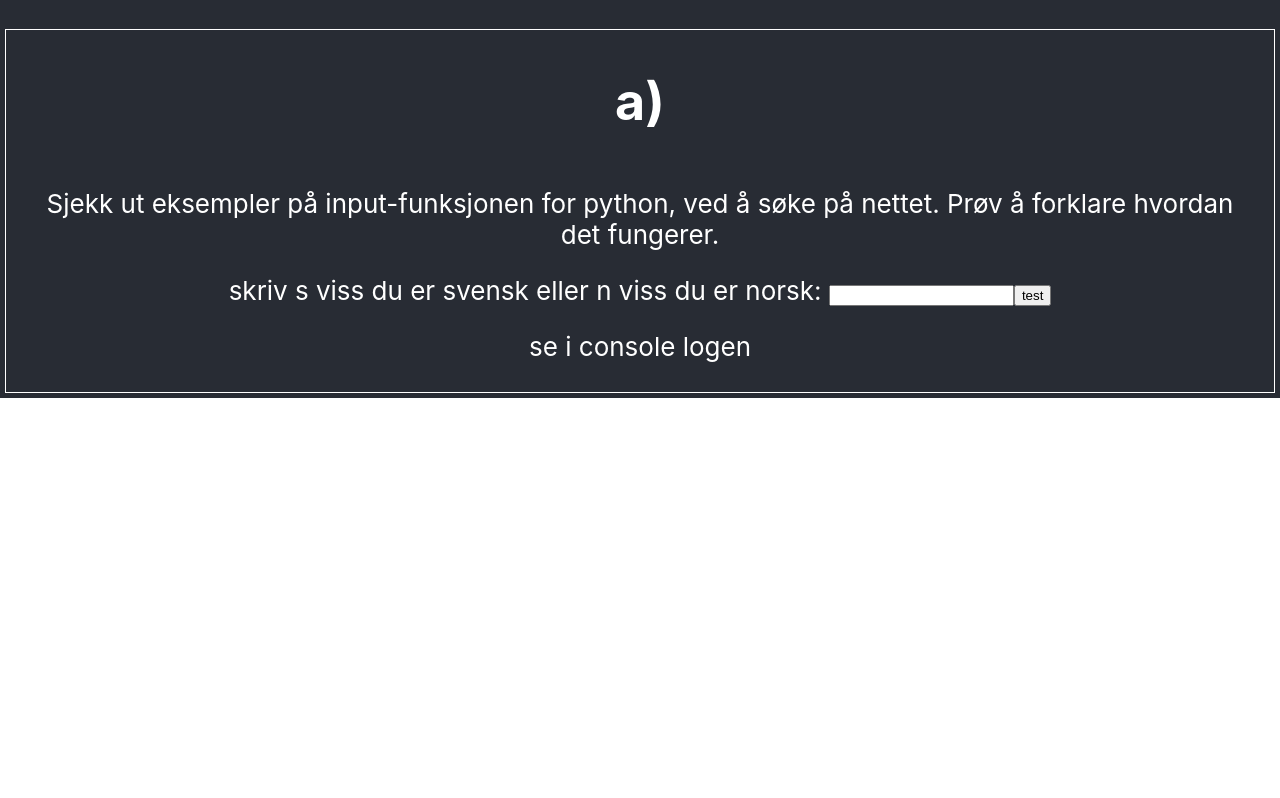
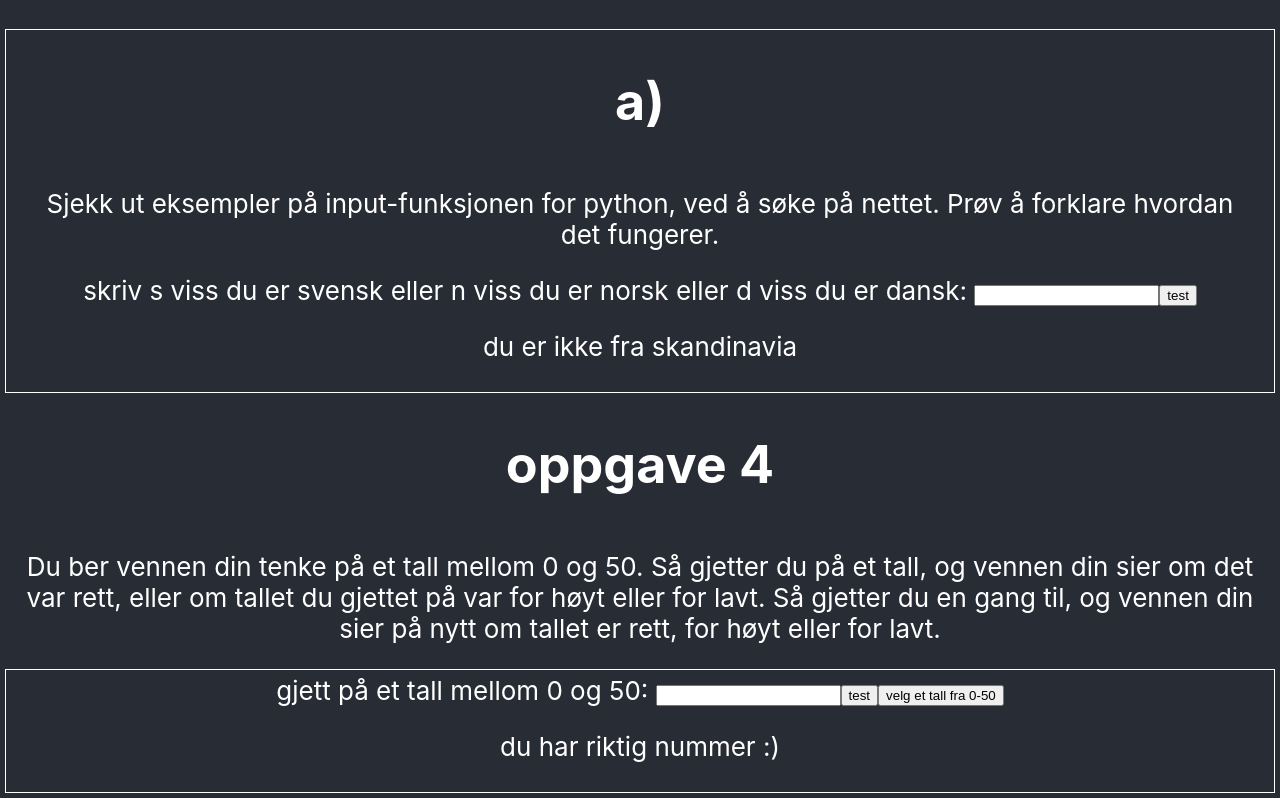
Before and after one commit to 2ITB-Dromtorp/Skoleoppgaver_silas, a React (Create React App) app in the folder Grunnleggende_Programmering/grunnleggende-programmering/: page / in a window 1280 px wide. Shown: the part 3534-4332 px from the top of the page. Before the commit the page ends 3932 px from the top, so only its background shows below. Built offline with nearby package versions, Linux system fonts and the light colour scheme.

Commit message:
ferdig med oppgave 4

```diff
--- a/Grunnleggende_Programmering/grunnleggende-programmering/src/App.js
+++ b/Grunnleggende_Programmering/grunnleggende-programmering/src/App.js
@@ -6,6 +6,8 @@ import './Task2';
 import Task2 from "./Task2";
 import './Task3';
 import Task3 from "./Task3";
+import './Task4';
+import Task4 from "./Task4";
 
 function App() {
   return (
@@ -15,6 +17,7 @@ function App() {
       <Task1 />
       <Task2 />
       <Task3 />
+      <Task4 />
 
       </header>
     </div>
--- a/Grunnleggende_Programmering/grunnleggende-programmering/src/Task3.js
+++ b/Grunnleggende_Programmering/grunnleggende-programmering/src/Task3.js
@@ -4,7 +4,18 @@ import {ChangeEvent, useState } from 'react'
 function A() {
 
     const [inputText, setInputText] = useState("");
-    let text
+    let svar = "";
+
+    if (inputText == "s") {
+        svar = "du er svensk";
+    } else if (inputText == "n"){
+        svar = "du er norsk";
+    } else if (inputText == "d"){
+        svar = "du er dansk"
+    } else{
+        svar = "du er ikke fra skandinavia"
+    }
+
 
     const test = () => {
         console.log(inputText)
@@ -14,10 +25,6 @@ function A() {
         setInputText(event.target.value)
     }
 
-    if (inputText == "s") {
-
-    }
-
     return(
         <div className ='oppgaveboks'>
             <h1>a)</h1>
@@ -25,11 +32,11 @@ function A() {
                 Prøv å forklare hvordan det fungerer.</p>
 
             <label>
-                skriv s viss du er svensk eller n viss du er norsk: <input type='text' value={inputText} onChange={change}/>
+                skriv s viss du er svensk eller n viss du er norsk eller d viss du er dansk: <input type='text' value={inputText} onChange={change}/>
             </label>
             <button onClick={test}>test</button>
 
-            <p> se i console logen </p>
+            <p> {svar} </p>
         </div>
     );
 }
--- /dev/null
+++ b/Grunnleggende_Programmering/grunnleggende-programmering/src/Task4.js
@@ -0,0 +1,68 @@
+import './task.css'
+import {ChangeEvent, useState } from 'react'
+
+function A() {
+
+    const [friendNum, setfriendNum] = useState(0);
+
+    const [Num, setNum] = useState("");
+    let svar = "";
+
+
+    const test = () => {
+        console.log("nåverende nummer er", friendNum)
+    }
+
+    const change = event => {
+        setNum(event.target.value)
+    }
+
+    const randomNumberInRange = (min, max) => {
+        return Math.floor(Math.random()
+                * (max - min + 1)) + min;
+    };
+
+    const friendChange = () => {
+        setfriendNum(randomNumberInRange(0, 50));
+        console.log("forrige nummer var", friendNum);
+    };
+
+
+    if (Num == friendNum) {
+        svar = "du har riktig nummer :)"
+    }
+    else if (Num < friendNum){
+        svar = "nummeret ditt er for lavt"
+    }
+    else{
+        svar = "nummeret ditt er for høyt"
+    }
+
+
+    return(
+        <div className ='oppgaveboks'>
+
+            <label>
+                gjett på et tall mellom  0 og 50: <input type='number' value={Num} onChange={change}/>
+            </label>
+            <button onClick={test}>test</button>
+            <button onClick={friendChange}>velg et tall fra 0-50</button>
+
+            <p> {svar} </p>
+        </div>
+    );
+}
+
+export default function Task4() {
+    return (
+      <div>
+        <h1>oppgave 4</h1>
+        <p>Du ber vennen din tenke på et tall mellom 0 og 50.
+            Så gjetter du på et tall, og vennen din sier om det var rett, eller om tallet du gjettet på var for høyt eller for lavt.
+            Så gjetter du en gang til, og vennen din sier på nytt om tallet er rett, for høyt eller for lavt.</p>
+        <A />
+
+
+      </div>
+    );
+}
```
